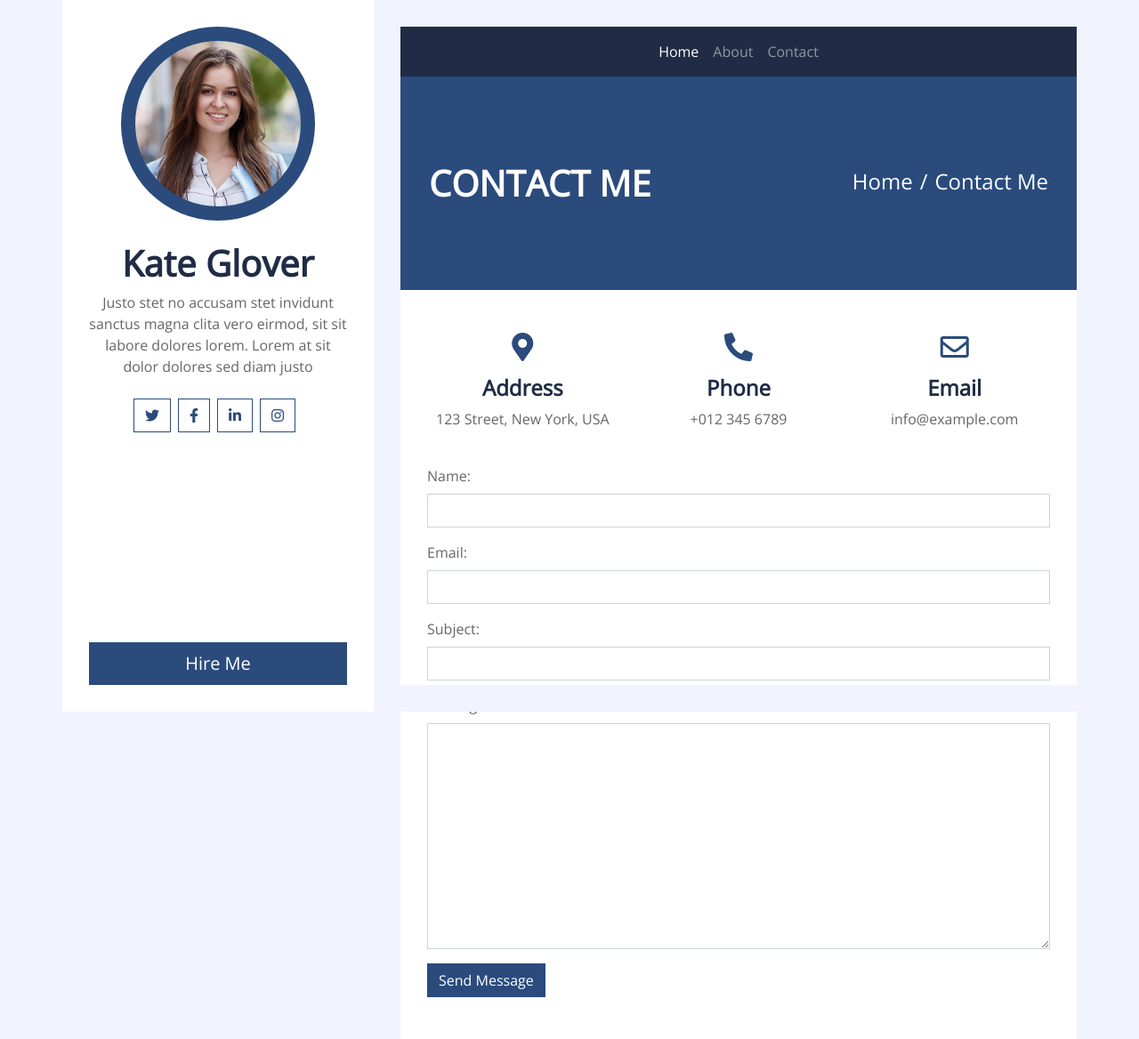
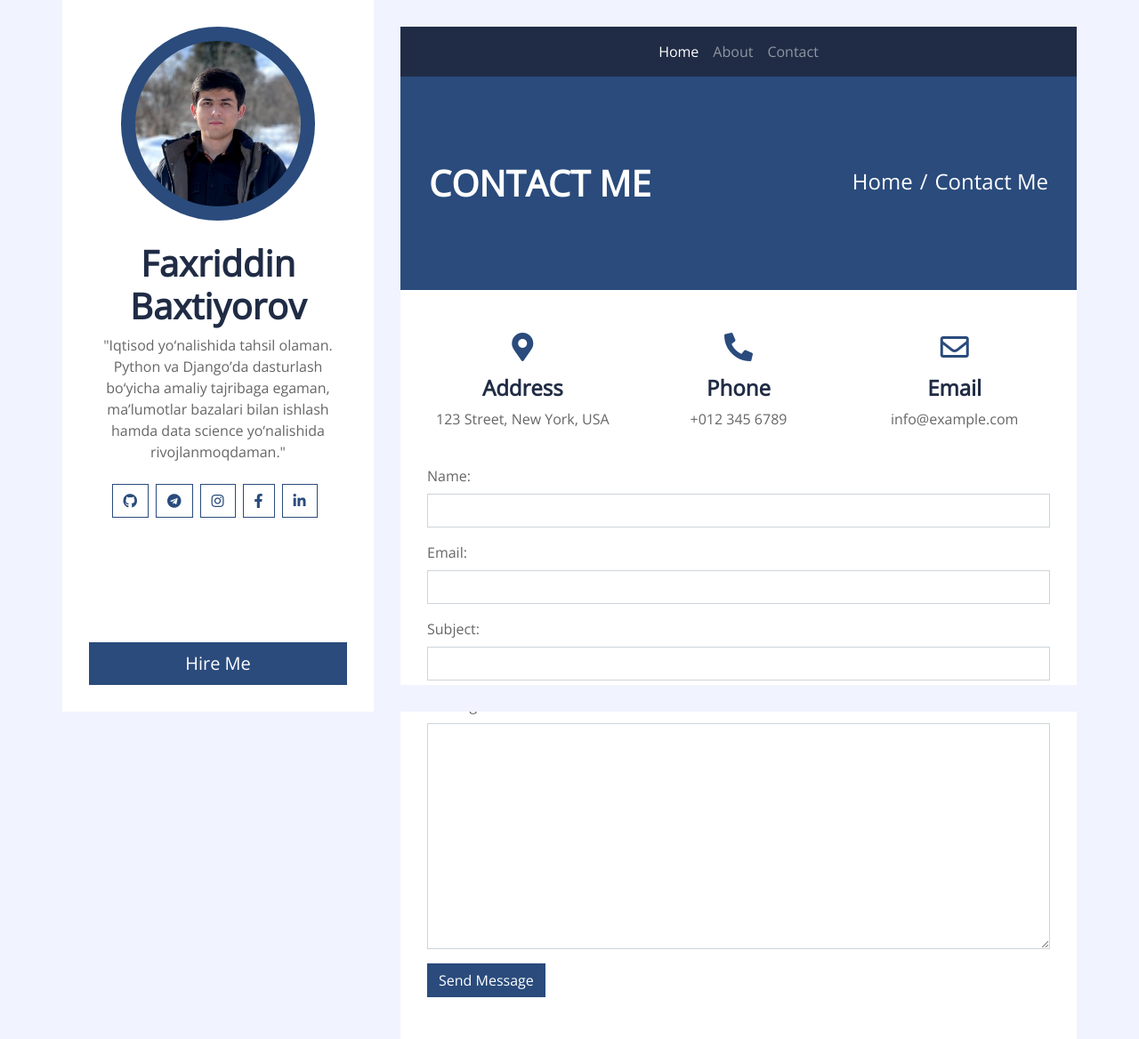
Before and after one commit to faxriddinprof/Personalblog, a Django app: page /contact in a window 1280 px wide. Shown: the top 1168 px of the page at 89% size. Run offline with Django 5.2, Linux system fonts and the light colour scheme; some libraries are stand-ins or nearby versions.

Commit message:
profil image added

```diff
--- a/templates/base.html
+++ b/templates/base.html
@@ -29,16 +29,19 @@
     <div class="wrapper">
         <div class="sidebar">
             <div class="sidebar-text d-flex flex-column h-100 justify-content-center text-center">
-                <img class="mx-auto d-block w-75 bg-primary img-fluid rounded-circle mb-4 p-3" src="img/profile.jpg" alt="Image">
-                <h1 class="font-weight-bold">Kate Glover</h1>
+                <img class="mx-auto d-block w-75 bg-primary img-fluid rounded-circle mb-4 p-3" src='{% static "images/about/profile.jpg" %}' alt="Image">
+                <h1 class="font-weight-bold">Faxriddin Baxtiyorov</h1>
                 <p class="mb-4">
-                    Justo stet no accusam stet invidunt sanctus magna clita vero eirmod, sit sit labore dolores lorem. Lorem at sit dolor dolores sed diam justo
+                    "Iqtisod yo‘nalishida tahsil olaman.
+                    Python va Django’da dasturlash bo‘yicha amaliy tajribaga egaman,
+                    ma’lumotlar bazalari bilan ishlash hamda data science yo‘nalishida rivojlanmoqdaman."
                 </p>
                 <div class="d-flex justify-content-center mb-5">
-                    <a class="btn btn-outline-primary mr-2" href="#"><i class="fab fa-twitter"></i></a>
+                    <a class="btn btn-outline-primary mr-2" href="https://github.com/faxriddinprof" target="_blank"><i class="fab fa-github"></i></a>
+                    <a class="btn btn-outline-primary mr-2" href="https://t.me/faxriddinbaxtiyorov" target="_blank"><i class="fab fa-telegram"></i></a>
+                    <a class="btn btn-outline-primary mr-2" href="https://instagram.com/_faxriddin.b"><i class="fab fa-instagram"></i></a>
                     <a class="btn btn-outline-primary mr-2" href="#"><i class="fab fa-facebook-f"></i></a>
                     <a class="btn btn-outline-primary mr-2" href="#"><i class="fab fa-linkedin-in"></i></a>
-                    <a class="btn btn-outline-primary mr-2" href="#"><i class="fab fa-instagram"></i></a>
                 </div>
                 <a href="" class="btn btn-lg btn-block btn-primary mt-auto">Hire Me</a>
             </div>
```
Also changed, not shown: static/images/about/profile.jpg (added).
